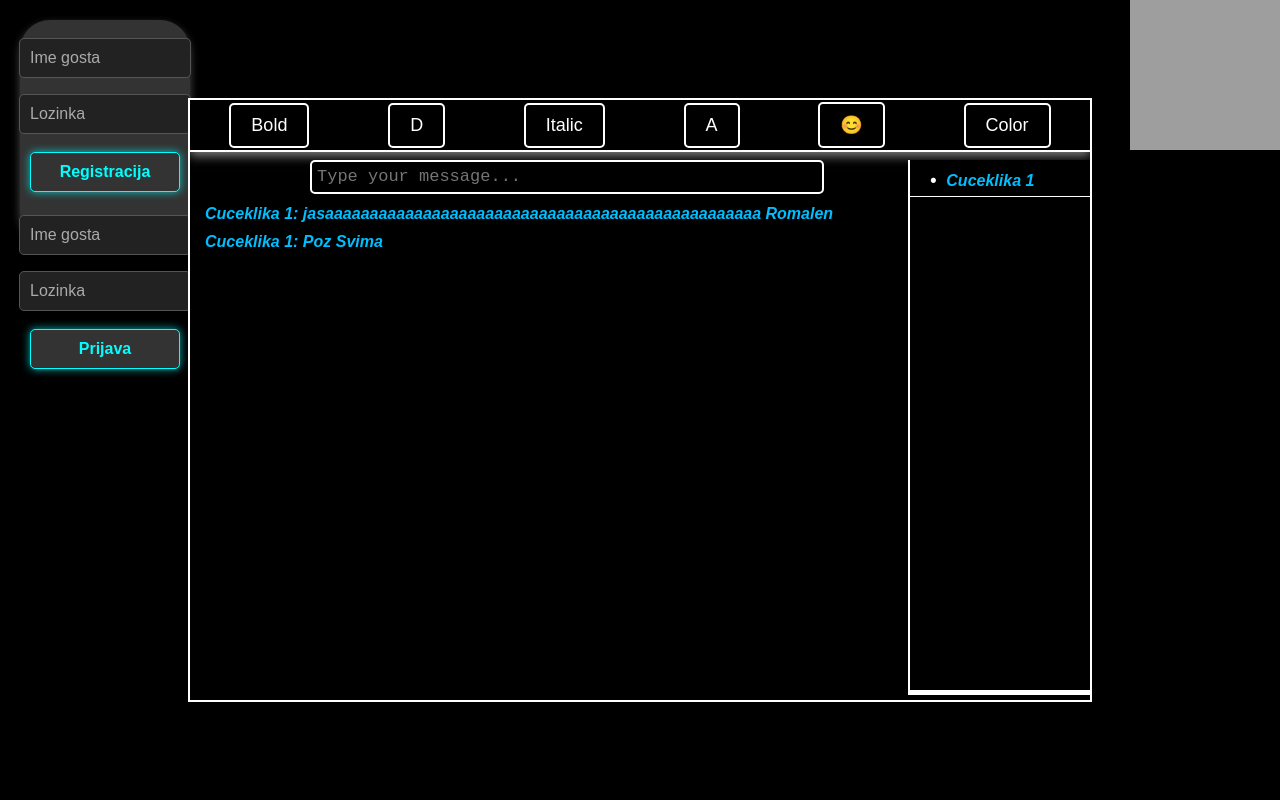
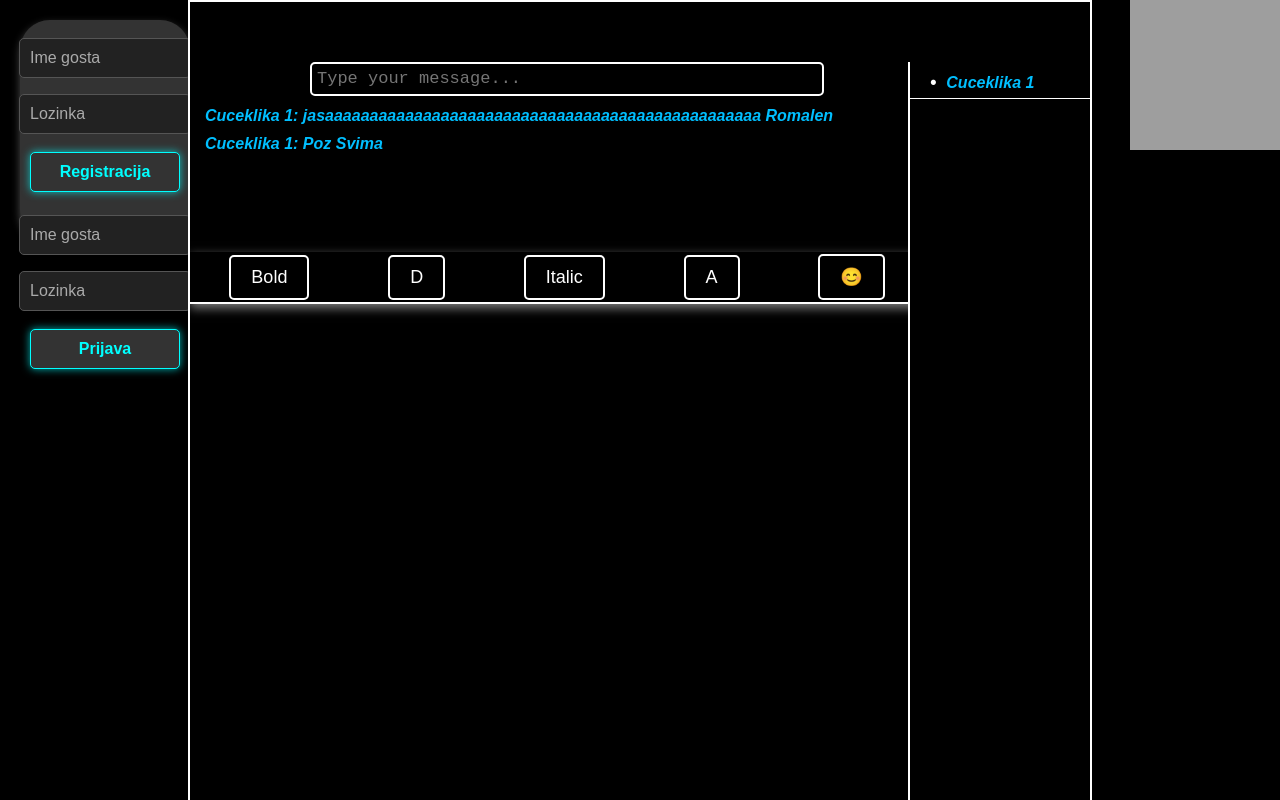
Before and after one commit to amateur5/TESTGALAKSIJA, a website: page public/index.html in a window 1280 px wide. Shown: the top 800 px of the page. Drawn offline with nearby package versions, Linux system fonts and the light colour scheme; no server answers; grey boxes are pictures that could not be loaded.

Commit message:
Update styles.css

```diff
--- a/public/styles.css
+++ b/public/styles.css
@@ -77,6 +77,8 @@ body {
     position: relative;
     flex-direction: column;
     overflow: hidden;
+    padding-top: 250px;  /* Razmak od 250px sa vrha kad scroll bar postane aktivan */
+    padding-bottom: 150px;  /* Razmak od 150px sa dna kad scroll bar postane aktivan */
 }
 
 #toolbar {
@@ -147,7 +149,7 @@ body {
     border-left: 2px solid white;
     background-color: black;
     color: white; /* Default color remains white for non-dynamic text */
-    border-bottom: 5px solid white;
+    border-bottom: 10px solid white;
     overflow-y: auto;
 }
 
```
